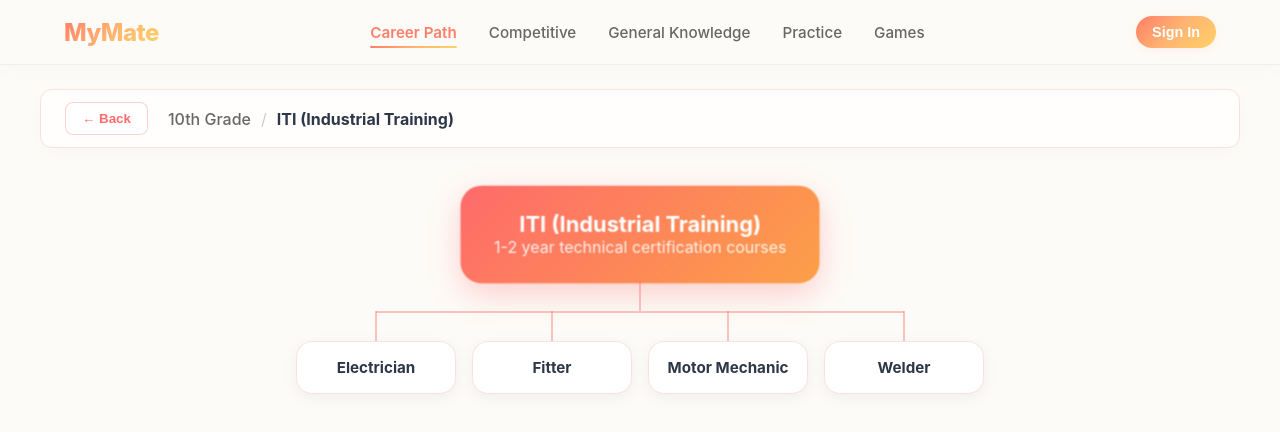
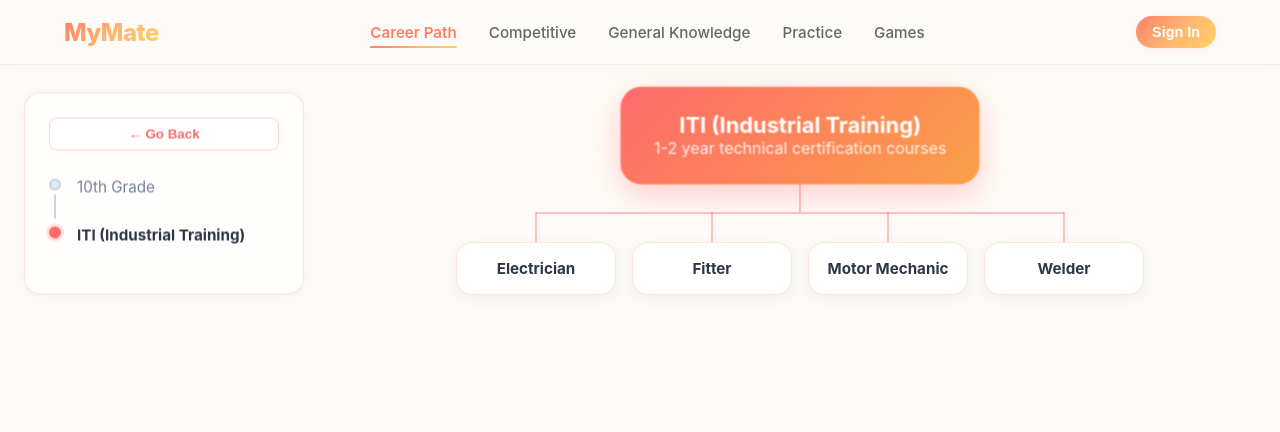
Before and after one commit to mymate01/mymate-app, a Next.js app: page /career-path in a window 1280 px wide. Both pictures are taken after a click on the element 640 px from the left and 314 px from the top of the page. Shown: the top 432 px of the page. Built offline with nearby package versions, Linux system fonts and the light colour scheme.

Commit message:
style(MYM-11): add vertical sidebar for navigation path

```diff
--- a/src/components/CareerMap/CareerMap.module.css
+++ b/src/components/CareerMap/CareerMap.module.css
@@ -1,25 +1,37 @@
 .mapWrapper {
+  display: flex;
+  flex-direction: row;
+  align-items: flex-start;
+  width: 100%;
+  max-width: 1400px;
+  margin: 0 auto;
+  gap: 40px;
+  position: relative;
+}
+
+.mapWrapper:not(.withSidebar) {
+  justify-content: center;
+}
+
+.sidebar {
+  flex: 0 0 280px;
+  background: rgba(255, 255, 255, 0.7);
+  backdrop-filter: blur(10px);
+  border: 1px solid rgba(255,107,107,0.2);
+  border-radius: 16px;
+  padding: 24px;
+  box-shadow: 0 4px 20px rgba(0,0,0,0.03);
+  position: sticky;
+  top: 100px;
+  animation: slideRight 0.4s ease;
+}
+
+.mainContent {
+  flex: 1;
   display: flex;
   flex-direction: column;
   align-items: center;
-  width: 100%;
-  max-width: 1200px;
-  margin: 0 auto;
-  gap: 40px;
-}
-
-.header {
-  display: flex;
-  align-items: center;
-  gap: 20px;
-  width: 100%;
-  justify-content: flex-start;
-  padding: 12px 24px;
-  background: rgba(255,255,255,0.7);
-  border-radius: 12px;
-  backdrop-filter: blur(10px);
-  border: 1px solid rgba(255,107,107,0.2);
-  box-shadow: 0 4px 15px rgba(0,0,0,0.02);
+  min-width: 0;
 }
 
 .backButton {
@@ -31,6 +43,8 @@
   font-weight: 600;
   cursor: pointer;
   transition: all 0.2s;
+  margin-bottom: 24px;
+  width: 100%;
 }
 
 .backButton:hover {
@@ -38,32 +52,75 @@
   color: white;
 }
 
-.breadcrumbs {
+.verticalMap {
   display: flex;
-  align-items: center;
-  flex-wrap: wrap;
-  gap: 10px;
+  flex-direction: column;
 }
 
-.crumb {
-  color: #666;
-  cursor: pointer;
-  font-weight: 500;
-  transition: color 0.2s;
+.pathStep {
+  display: flex;
+  align-items: stretch;
 }
 
-.crumb:hover {
-  color: #ff6b6b;
+.stepMarker {
+  display: flex;
+  flex-direction: column;
+  align-items: center;
+  margin-right: 16px;
+  width: 12px;
 }
 
-.crumbActive {
+.dot {
+  width: 12px;
+  height: 12px;
+  border-radius: 50%;
+  background: #e2e8f0;
+  border: 2px solid #cbd5e0;
+  z-index: 2;
+  margin-top: 4px;
+}
+
+.dotActive {
+  background: #ff6b6b;
+  border-color: #ff6b6b;
+  box-shadow: 0 0 0 3px rgba(255, 107, 107, 0.2);
+}
+
+.verticalLine {
+  width: 2px;
+  flex-grow: 1;
+  background: #cbd5e0;
+  margin-top: 4px;
+  margin-bottom: 4px;
+  min-height: 24px;
+}
+
+.stepContent {
+  padding-bottom: 24px;
+  cursor: pointer;
+  color: #718096;
+  transition: all 0.2s;
+  padding-top: 2px;
+}
+
+.stepContent:hover {
+  color: #2d3748;
+}
+
+.stepActive {
   color: #2d3748;
   font-weight: 700;
   pointer-events: none;
 }
 
-.crumbSeparator {
-  color: #ccc;
+.stepTitle {
+  font-size: 0.95rem;
+  line-height: 1.4;
+}
+
+@keyframes slideRight {
+  from { opacity: 0; transform: translateX(-20px); }
+  to { opacity: 1; transform: translateX(0); }
 }
 
 .drillDownContainer {
--- a/src/components/CareerMap/CareerMap.tsx
+++ b/src/components/CareerMap/CareerMap.tsx
@@ -28,28 +28,39 @@ export default function CareerMap({ data }: { data: CareerNode }) {
   };
 
   return (
-    <div className={styles.mapWrapper}>
+    <div className={`${styles.mapWrapper} ${path.length > 1 ? styles.withSidebar : ''}`}>
+
+      {/* Left Sidebar: Vertical Path Map */}
       {path.length > 1 && (
-        <div className={styles.header}>
+        <div className={styles.sidebar}>
           <button className={styles.backButton} onClick={handleBack}>
-            ← Back
+            ← Go Back
           </button>
-          <div className={styles.breadcrumbs}>
-            {path.map((node, idx) => (
-              <React.Fragment key={node.id}>
-                <span
-                  className={`${styles.crumb} ${idx === path.length - 1 ? styles.crumbActive : ''}`}
+
+          <div className={styles.verticalMap}>
+            {path.map((node, idx) => {
+              const isActive = idx === path.length - 1;
+              return (
+                <div key={node.id} className={styles.pathStep}>
+                  <div className={styles.stepMarker}>
+                    <div className={`${styles.dot} ${isActive ? styles.dotActive : ''}`}></div>
+                    {idx < path.length - 1 && <div className={styles.verticalLine}></div>}
+                  </div>
+                  <div
+                    className={`${styles.stepContent} ${isActive ? styles.stepActive : ''}`}
                     onClick={() => handleCrumbClick(idx)}
                   >
-                  {node.label}
-                </span>
-                {idx < path.length - 1 && <span className={styles.crumbSeparator}>/</span>}
-              </React.Fragment>
-            ))}
+                    <span className={styles.stepTitle}>{node.label}</span>
+                  </div>
+                </div>
+              );
+            })}
           </div>
         </div>
       )}
 
+      {/* Main Content Area */}
+      <div className={styles.mainContent}>
         <div className={styles.drillDownContainer} key={activeNode.id}>
           <div className={styles.activeNodeWrapper}>
             <div className={`${styles.node} ${styles.activeNode}`}>
@@ -85,5 +96,6 @@ export default function CareerMap({ data }: { data: CareerNode }) {
 
         <CourseInfoPanel details={activeNode.details} title={activeNode.label} />
       </div>
+    </div>
   );
 }
```
Lines whose indentation alone changed are shown as unchanged.
